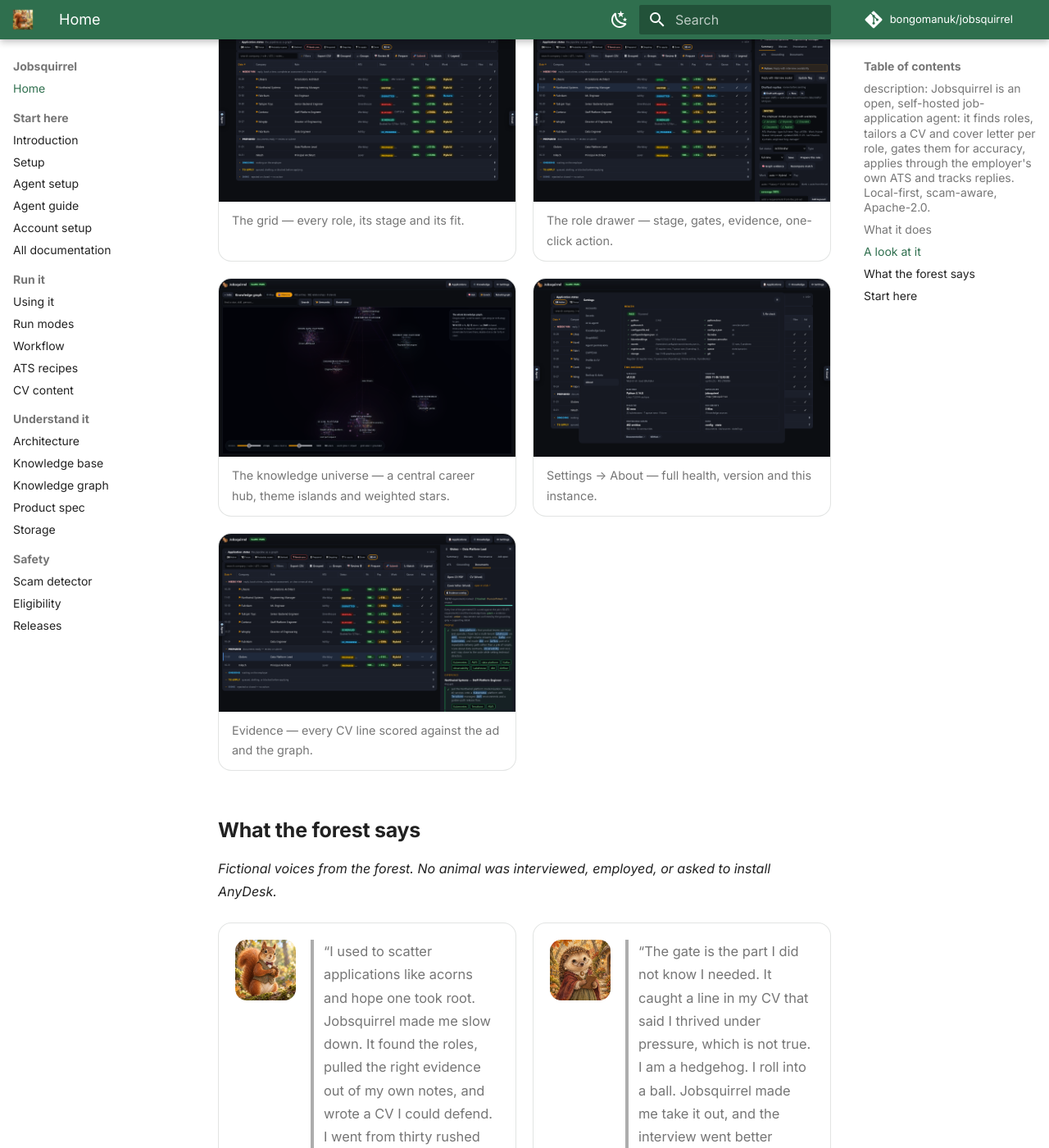
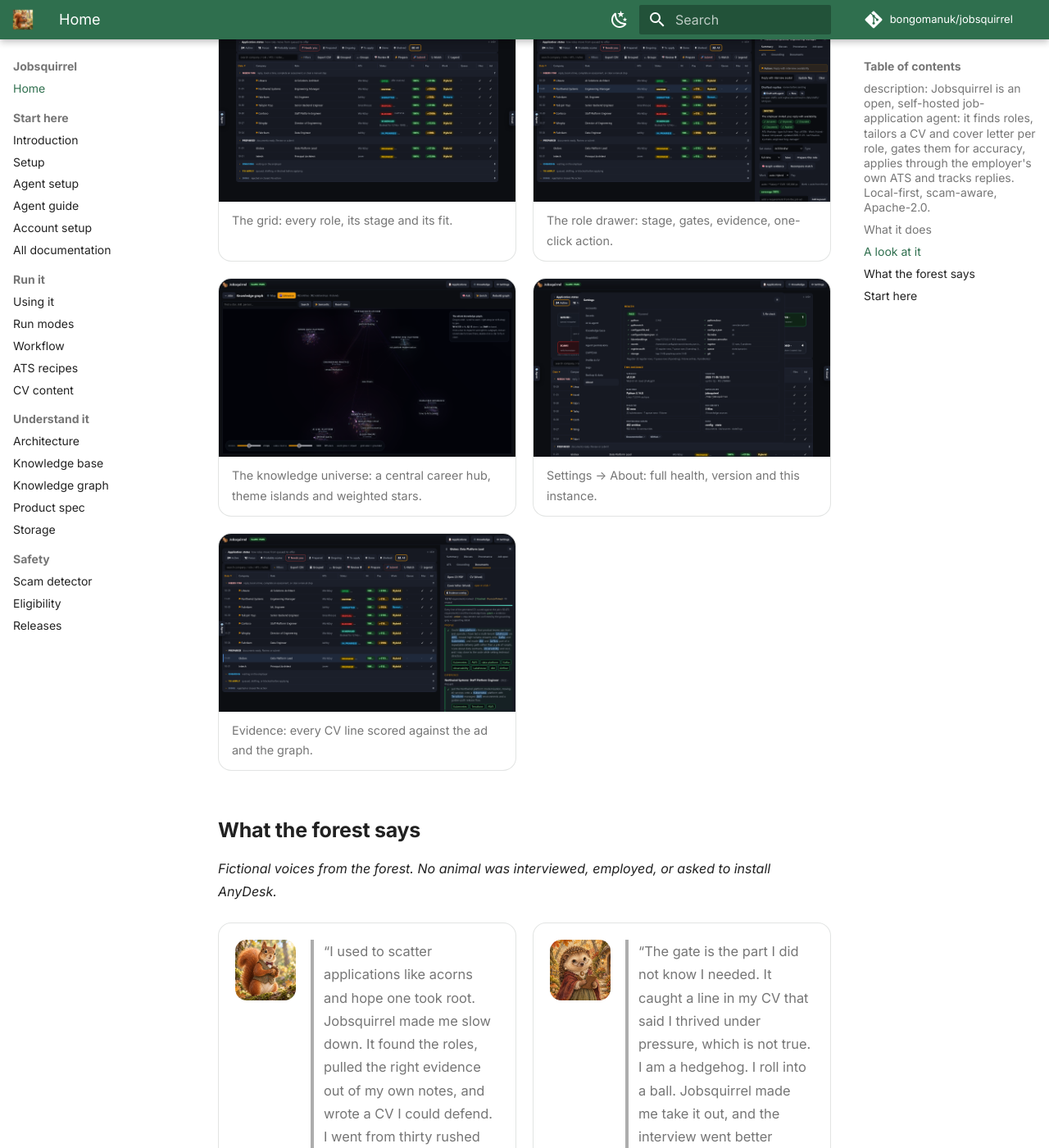
Before and after one commit to bongomanuk/jobsquirrel, an MkDocs documentation site: the page built from docs/index.md, in a window 1280 px wide and 1400 px high, scrolled down 2093 px. Shown: the whole window at 82% size. Built offline with MkDocs 1.6.1 and Material for MkDocs 9.7.7, drawn with Linux system fonts in a browser that asks for light colours; comment, search, counter and statistics services are not loaded.

Commit message:
Unify the grid and knowledge toolbars and move Shelved to the bottom
- Shelved now renders after Done in the grid.
- The Application states chips match the grid action buttons.
- The Knowledge graph uses one toolbar card for its title, view switch,
  search, controls and actions, with the same button sizing as the grid.
- Remove em-dashes from the interface copy, tighten the Application states
  subtitle, sanitize data-derived text and use hyphen placeholders.
- Remove the extra space above the Application states diagram.
- Refresh the affected screenshots and documentation.

```diff
--- a/docs/index.md
+++ b/docs/index.md
@@ -46,11 +46,11 @@
 ## A look at it
 
 <div class="js-shots">
-  <div class="js-shot"><img src="screenshots/grid.png" alt="Application grid"><span>The grid — every role, its stage and its fit.</span></div>
-  <div class="js-shot"><img src="screenshots/drawer.png" alt="Role detail drawer"><span>The role drawer — stage, gates, evidence, one-click action.</span></div>
-  <div class="js-shot"><img src="screenshots/graph-universe.png" alt="Knowledge universe"><span>The knowledge universe — a central career hub, theme islands and weighted stars.</span></div>
-  <div class="js-shot"><img src="screenshots/settings.png" alt="Settings About with health checks"><span>Settings → About — full health, version and this instance.</span></div>
-  <div class="js-shot"><img src="screenshots/evidence.png" alt="Evidence overlay"><span>Evidence — every CV line scored against the ad and the graph.</span></div>
+  <div class="js-shot"><img src="screenshots/grid.png" alt="Application grid"><span>The grid: every role, its stage and its fit.</span></div>
+  <div class="js-shot"><img src="screenshots/drawer.png" alt="Role detail drawer"><span>The role drawer: stage, gates, evidence, one-click action.</span></div>
+  <div class="js-shot"><img src="screenshots/graph-universe.png" alt="Knowledge universe"><span>The knowledge universe: a central career hub, theme islands and weighted stars.</span></div>
+  <div class="js-shot"><img src="screenshots/settings.png" alt="Settings About with health checks"><span>Settings → About: full health, version and this instance.</span></div>
+  <div class="js-shot"><img src="screenshots/evidence.png" alt="Evidence overlay"><span>Evidence: every CV line scored against the ad and the graph.</span></div>
 </div>
 
 ## What the forest says
```
Also changed, not shown: README.md (+6 -6 lines), docs/PRODUCT-SPEC.md (+6 -5 lines), docs/USING-IT.md (+6 -5 lines), docs/screenshots/agent.png, docs/screenshots/documents.png, docs/screenshots/drawer.png, docs/screenshots/evidence.png, docs/screenshots/graph-communities.png, docs/screenshots/graph-focus.png, docs/screenshots/graph-universe.png, docs/screenshots/grid.png, docs/screenshots/pipeline.png, docs/screenshots/settings.png, 5 other files.
